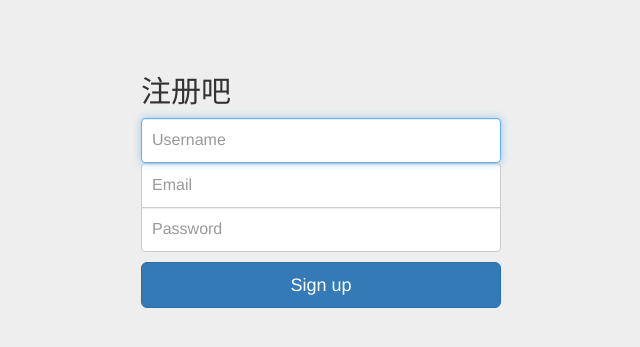
After one commit to viciousstar/-, a Django app: page /signup/ in a window 1280 px wide. The commit adds this page. Shown: the top 347 px of the page, without its empty margins (319-959 px from the left). Run offline with Django 3.2, Linux system fonts and the light colour scheme; some libraries are stand-ins or nearby versions.

Commit message:
add signup

```diff
--- a/HIT_Groups/HIT_Groups/urls.py
+++ b/HIT_Groups/HIT_Groups/urls.py
@@ -10,7 +10,8 @@ urlpatterns = [
     url(r'^users/(?P<pk>[0-9]+)/$', user_views.UserDetail.as_view()),
     url(r"^$", user_views.root),
     url(r"^login/$", user_views.login),
-    url(r"^logout/$", user_views.logout)
+    url(r"^logout/$", user_views.logout),
+    url(r"^signup/$", user_views.signup),
 
 ]
 
--- /dev/null
+++ b/HIT_Groups/Users/forms.py
@@ -0,0 +1,8 @@
+from .models import MyUser
+from django.forms import ModelForm
+
+class MyUserForm(ModelForm):
+    """docstring for MyUserForm"""
+    class Meta:
+        model = MyUser
+        fields = ["username", "email", "password"]
--- a/HIT_Groups/Users/templates/Users/base.html
+++ b/HIT_Groups/Users/templates/Users/base.html
@@ -41,6 +41,7 @@
                         <li class="dropdown">
                             <a href="#" class="dropdown-toggle" data-toggle="dropdown" role="button" aria-haspopup="true" aria-expanded="false">{{user.username}} <span class="caret"></span></a>
                             <ul class="dropdown-menu">
+                                <li><a href= "/users/{{user.id}}">Profile</a></li>
                                 <li><a href="/logout">Log out</a></li>
                             </ul>
                         </li>
--- a/HIT_Groups/Users/templates/Users/login.html
+++ b/HIT_Groups/Users/templates/Users/login.html
@@ -37,7 +37,7 @@
   <body>
 
     <div class="container">
-
+    {% block form %}
           <form class="form-signin" action="/login/" method="POST">
             {% csrf_token %}
             <h2 class="form-signin-heading">圣·马家沟男子技校欢迎您</h2>
@@ -53,6 +53,8 @@
             <button class="btn btn-lg btn-primary btn-block" type="submit">Sign in</button>
           </form>
 
+    {% endblock form %}
+
     </div> <!-- /container -->
 
 </body><div></div><div></div></html>
--- /dev/null
+++ b/HIT_Groups/Users/templates/Users/signup.html
@@ -0,0 +1,14 @@
+{% extends "Users/login.html" %}
+{% block form %}
+ <form class="form-signin" action="/signup/" method="POST">
+    {% csrf_token %}
+    <h2 class="form-signin-heading">注册吧</h2>
+    <label for="{{form.username.id_for_label}}" class="sr-only">Username</label>
+    <input type="text" id="{{form.username.id_for_input}}" name="username" class="form-control" placeholder="Username" required="" autofocus="">
+    <label for="{{form.email.id_for_label}}" class="sr-only">Password</label>
+    <input type="email" id="{{form.email.id_for_input}}" name="email" class="form-control" placeholder="Email" required="">
+    <label for="{{form.password.id_for_label}}" class="sr-only">Password</label>
+    <input type="password" id="{{form.password.id_for_input}}" name="password" class="form-control" placeholder="Password" required="">
+    <button class="btn btn-lg btn-primary btn-block" type="submit">Sign up</button>
+  </form>
+{% endblock form %}
--- a/HIT_Groups/Users/views.py
+++ b/HIT_Groups/Users/views.py
@@ -13,6 +13,7 @@ from rest_framework.renderers import (TemplateHTMLRenderer,
                                       BrowsableAPIRenderer)
 from rest_framework.decorators import api_view
 from Users.serializers import UserSerializer
+from Users.forms import MyUserForm
 # Create your views here.
 
 
@@ -69,3 +70,14 @@ def login(request):
 def logout(request):
     django_logout(request)
     return HttpResponseRedirect("/")
+
+def signup(request):
+    if request.method == 'POST':
+        form = MyUserForm(request.POST)
+        if form.is_valid():
+            user = MyUser.objects.create_user(request.POST["username"], request.POST["email"], request.POST["password"])
+            return HttpResponseRedirect("/")
+    else:
+        form = MyUserForm()
+
+    return render(request, 'Users/signup.html', {'form': form})
```
Also changed, not shown: HIT_Groups/Users/templates/Users/index.html (line endings or trailing spaces). Lines whose indentation alone changed are shown as unchanged.
